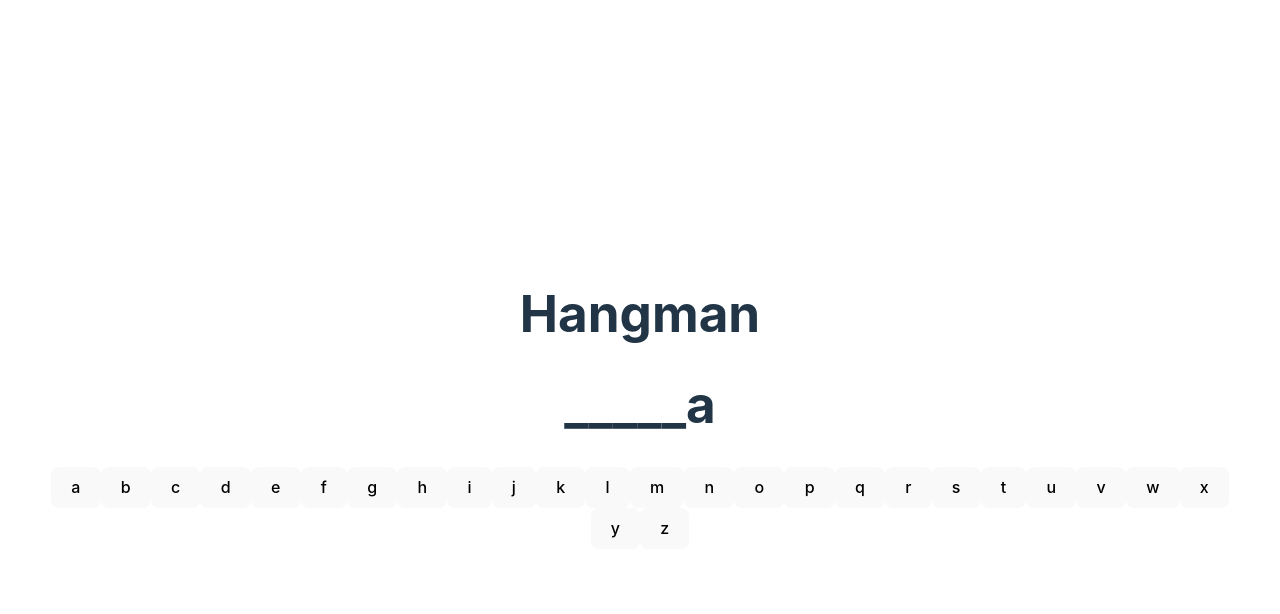
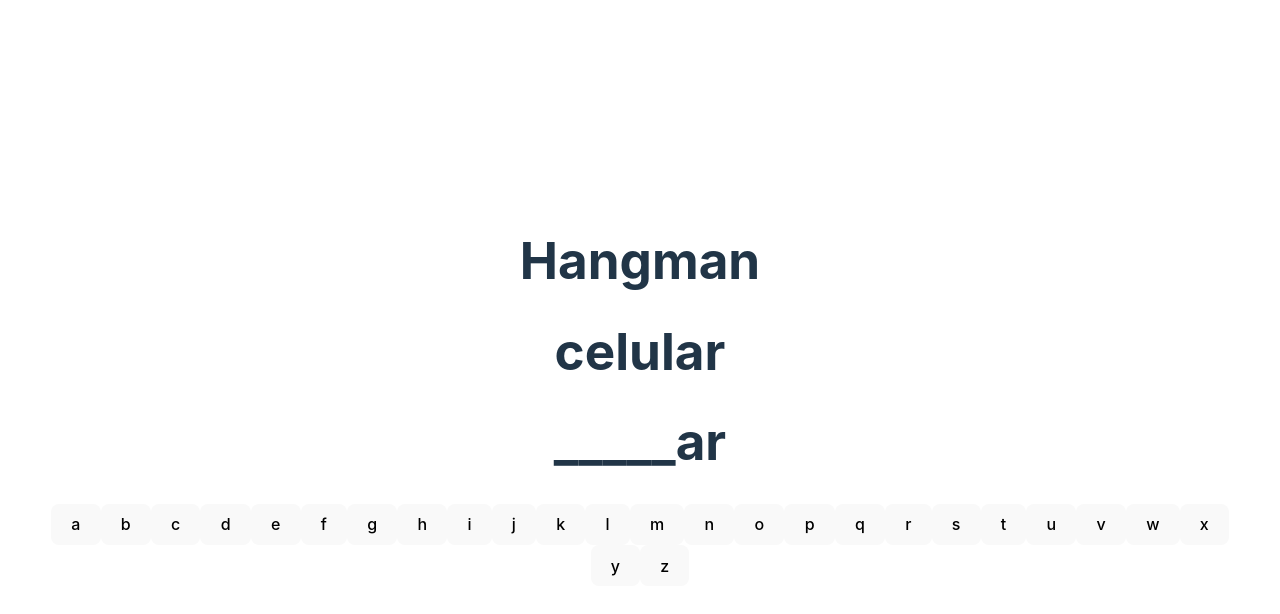
Before and after one commit to cookingnoob/rtc-games, a React (Vite) app: page / in a window 1280 px wide. Both pictures are taken after a click on the button "Empieza la Partida". Shown: the top 614 px of the page. Built offline with nearby package versions, Linux system fonts and the light colour scheme.

Commit message:
added clues module to help the player with a parragraph that has the description of the word

```diff
--- a/src/Hangman/Hangman.jsx
+++ b/src/Hangman/Hangman.jsx
@@ -1,32 +1,22 @@
-import{ useState } from 'react'
+import{ useRef, useState } from 'react'
 import StartButton from './components/StartButton'
 import LetterButtons from './components/LetterButtons';
+import useGuessWord from './hooks/useGuessWord';
+import Clues from './components/Clues';
 
 const Hangman = () => {
-  const [wordToGuess, setWordToGuess] = useState({word: ''});
+  const [wordToGuess, setWordToGuess] = useState('');
   const [strike, setStrike] = useState('')
   const [letterButtons, setLetterButtons] = useState(['a', 'b', 'c', 'd', 'e', 'f', 'g', 'h', 'i', 'j', 'k', 'l', 'm', 'n', 'o', 'p', 'q', 'r', 's', 't', 'u', 'v', 'w', 'x', 'y', 'z'])
 
-  //separa la palabra del objeto en un array, cambia aleatoreamente las letras por '_' y retorna la nueva palabra
-const hideLetters = (word) => {
-  const lettersOfTheWord = word.split('');
-  const changeLetters = lettersOfTheWord.map ((letter) => {
-    const randomNumber = Math.floor(Math.random() * 2);
-    if(randomNumber < 1){
-      return letter
-    } else {
-      return '_'
-    }
-  })
-  const guessingWord = changeLetters.join('');
-  return guessingWord
-}
-
-const listOfWords = [{word:'celular', wordForGuessing: hideLetters('celular')}, {word:'spiderman', wordForGuessing: hideLetters('spiderman')}, {word:'nintendo', wordForGuessing: hideLetters('nintendo')}, {word: 'teclado', wordForGuessing: hideLetters('teclado')}, {word:'gimnasio', wordForGuessing: hideLetters('gimnasio')}, {word: 'explorador', wordForGuessing: hideLetters('explorador')}, {word:'audifonos', wordForGuessing: hideLetters('audifonos')}, {word: 'paella', wordForGuessing: hideLetters('paella')}, {word: 'lentejas', wordForGuessing: hideLetters('lentejas')}, {word:'bocina', wordForGuessing: hideLetters('bocina')}]
+  const listOfWords = ['celular']
+  const getTreatedWord = useGuessWord(wordToGuess)
 
   return (
     <>
     <h1>Hangman</h1>
+    <h1>{wordToGuess}</h1>
+
     {strike === '❌❌❌❌❌❌' ?
       <>
       <h1>Perdiste 😰 quieres volver a intentar?</h1>
@@ -35,31 +25,23 @@ const listOfWords = [{word:'celular', wordForGuessing: hideLetters('celular')},
     :
       <>
       {strike}
-      {wordToGuess.word == '' ?
+      {wordToGuess == '' ?
         <>
         <h2>Listo para jugar?🤓</h2>
         <StartButton setWordToGuess={setWordToGuess} listOfWords={listOfWords} setStrike={setStrike} setLetterButtons={setLetterButtons} />
         </>
       :
         <>
-      <h1>{wordToGuess.selectedWord.wordForGuessing}</h1>
-      <LetterButtons wordToGuess={wordToGuess} setStrike={setStrike} strike={strike} setLetterButtons={setLetterButtons} letterButtons={letterButtons}/>
+      <h1>{getTreatedWord}</h1>
+      <LetterButtons wordToGuess={wordToGuess} setWordToGuess={setWordToGuess} setStrike={setStrike} strike={strike} setLetterButtons={setLetterButtons} letterButtons={letterButtons}/>
         </> }
       </>
     }
+      <Clues wordToGuess={wordToGuess} strike={strike}/>
 
-    {strike === '❌❌❌' || strike === '❌❌❌❌' || strike === '❌❌❌❌❌'   ?
-          <>
-          <p>Pistas: </p>
-          </> :
-          <>
-          </>
-    }
 
     </>
   )
 }
 
 export default Hangman
-
-// {wordToGuess.selectedWord.word == '' ? <p>empezar partida</p> : <h1>{wordToGuess.selectedWord.word}</h1>}
--- /dev/null
+++ b/src/Hangman/components/Clues.jsx
@@ -0,0 +1,23 @@
+import React, { useEffect, useState } from 'react'
+
+const Clues = ({strike, wordToGuess}) => {
+    const [clue, setClue] =useState('')
+    useEffect(() => {
+        if(strike === '❌❌❌' || strike === '❌❌❌❌' || strike === '❌❌❌❌❌'){
+            switch(wordToGuess){
+                case 'celular':
+                setClue('Aparato telefónico de pequeño tamaño, portátil, sin hilos ni cables externos, para poder hablar desde cualquier lugar, siempre que sea dentro del área de cobertura del servicio que lo facilita.')
+                break;
+                default:
+                setClue('')
+            }
+            }
+    },[strike, wordToGuess])
+
+
+  return (
+    <p>{clue}</p>
+  )
+}
+
+export default Clues
--- a/src/Hangman/components/LetterButtons.jsx
+++ b/src/Hangman/components/LetterButtons.jsx
@@ -5,7 +5,7 @@ const LetterButtons = ({wordToGuess, setStrike, strike, letterButtons, setLetter
 
 
     const checkLetter = (e) => {
-      if (wordToGuess.selectedWord.word.includes(e.target.value)){
+      if (wordToGuess.includes(e.target.value)){
         correctLetter(e)
         } else {
         wrongLetter(e)
@@ -17,12 +17,15 @@ const LetterButtons = ({wordToGuess, setStrike, strike, letterButtons, setLetter
     //falta que solo consiga ese numero y quite los demas elementos del array
     //cambiar ese indice en el otro elemento del objeto
     const correctLetter = (e) => {
-        const originalWordArray = wordToGuess.selectedWord.word.split('');
+        const originalWordArray = "wordToGuess".split('');
         const indexOfCorrectLetter = originalWordArray.map((letter, index) => {
             if(letter == e.target.value){
                 return index
             }
         }).filter((index) => {
+          if(index == 0){
+            return 0
+          }
           if(index != null) {
             return index
           }
--- a/src/Hangman/components/StartButton.jsx
+++ b/src/Hangman/components/StartButton.jsx
@@ -1,11 +1,14 @@
+import useGuessWord from "../hooks/useGuessWord";
+
 const StartButton = ({setWordToGuess, listOfWords, setStrike, setLetterButtons}) => {
 
     const startGame = () => {
           const randomNumber = Math.floor(Math.random() * listOfWords.length);
           const selectedWord = listOfWords[randomNumber];
-          setWordToGuess({selectedWord});
+          setWordToGuess(selectedWord);
           setStrike('');
           setLetterButtons(['a', 'b', 'c', 'd', 'e', 'f', 'g', 'h', 'i', 'j', 'k', 'l', 'm', 'n', 'o', 'p', 'q', 'r', 's', 't', 'u', 'v', 'w', 'x', 'y', 'z'])
+
       }
 
   return (
--- /dev/null
+++ b/src/Hangman/hooks/useGuessWord.jsx
@@ -0,0 +1,23 @@
+import React, { useEffect, useRef } from 'react'
+
+const useGuessWord = (wordToGuess) => {
+    const wordWithHiddenLetters = useRef('');
+
+    const hideLetters = (word) => {
+        if(word === undefined){
+            return
+        }
+        const lettersOfTheWord = word.split('');
+        const changeLetters = lettersOfTheWord.map ((letter) => {
+            const randomNumber = Math.floor(Math.random() * 2);
+           return randomNumber < 1 ? letter : '_'
+        })
+        return changeLetters.join('');
+        };
+
+    wordWithHiddenLetters.current = hideLetters(wordToGuess)
+
+    return wordWithHiddenLetters.current
+}
+
+export default useGuessWord
```
